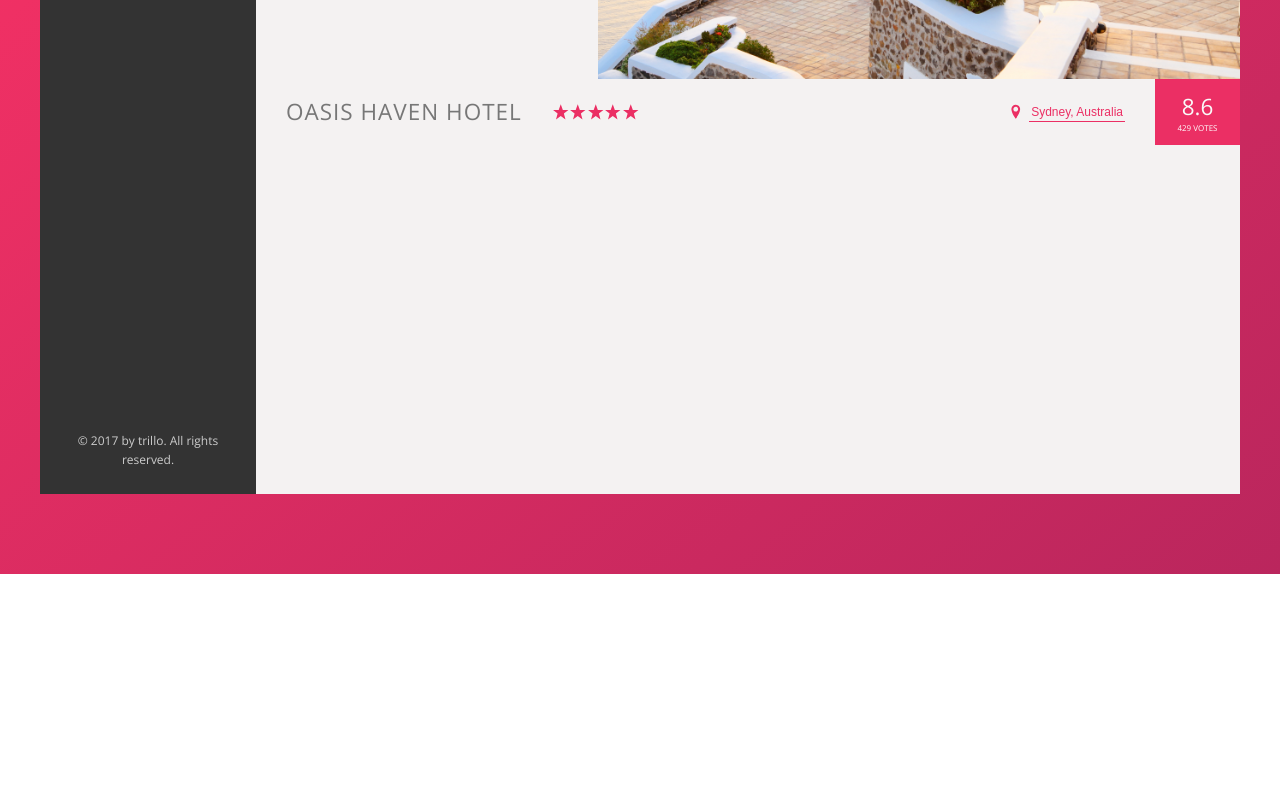
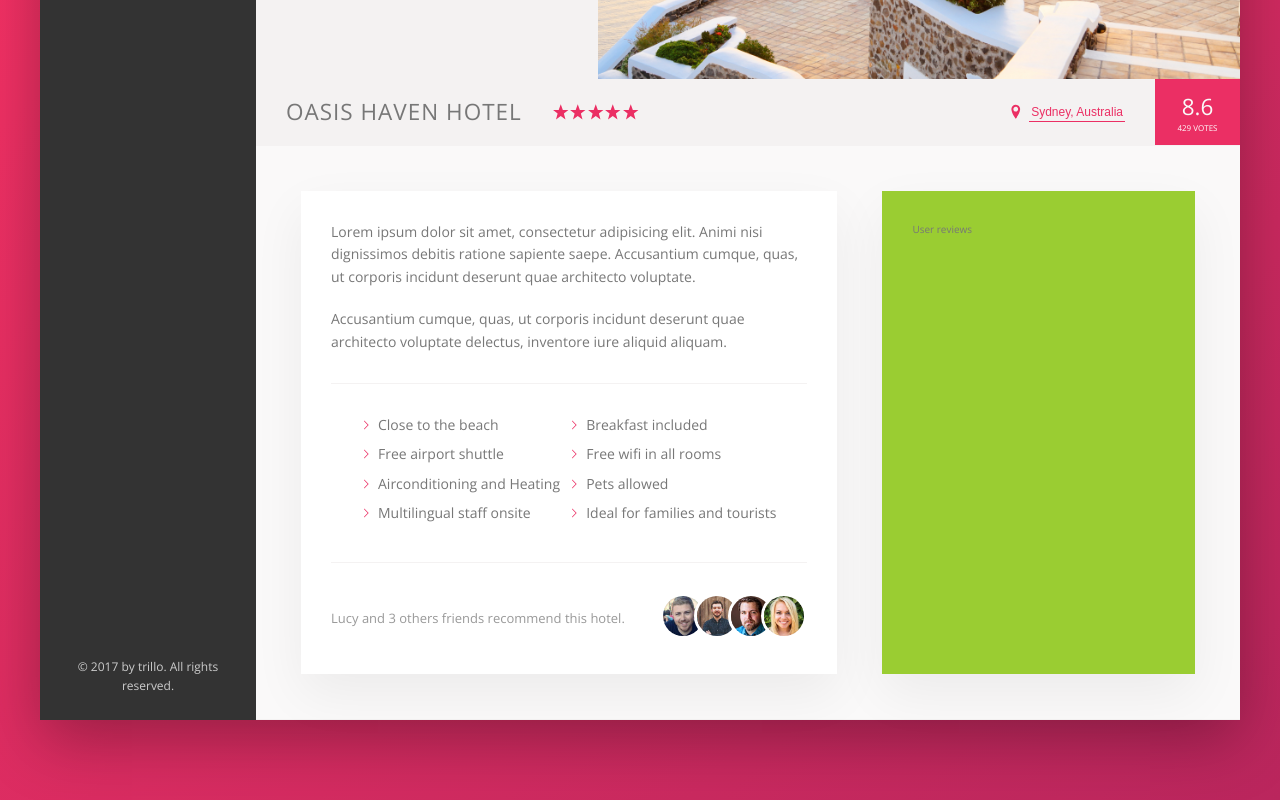
Before and after one commit to afide26/Trillo, a website: page index.html in a window 1280 px wide. Shown: the part 456-1256 px from the top of the page. Before the commit the page ends 1030 px from the top, so only its background shows below. Drawn offline with nearby package versions, Linux system fonts and the light colour scheme.

Commit message:
Finish description section of detail

```diff
--- a/index.html
+++ b/index.html
@@ -88,6 +88,7 @@
 
             <!-- Hotel View Section -->
             <main class="hotel-view">
+              <!-- GALLERY -->
               <div class="gallery">
                 <figure class="gallery__item">
                   <img src="img/hotel-1.jpg" alt="Photo of hotel 1" class="gallery__photo">
@@ -100,6 +101,7 @@
                 </figure>
               </div>
 
+              <!-- HOTEL OVERVIEW -->
               <div class="overview">
                 <h1 class="overview__heading">Oasis Haven Hotel</h1>
                 <div class="overview__stars">
@@ -132,6 +134,47 @@
                    <div class="overview__rating--count">429 votes</div>
                  </div>
               </div>
+
+              <!-- DETAILS -->
+              <div class="detail">
+                <div class="description">
+                  <p class="paragraph">
+                      Lorem ipsum dolor sit amet, consectetur adipisicing elit. Animi nisi dignissimos debitis ratione sapiente saepe.
+                      Accusantium cumque, quas, ut corporis incidunt deserunt quae architecto voluptate.
+                  </p>
+                  <p class="paragraph">
+                      Accusantium cumque, quas, ut corporis incidunt deserunt quae architecto
+                      voluptate delectus, inventore iure aliquid aliquam.
+                  </p>
+
+                  <ul class="list">
+                    <li class="list__item">Close to the beach</li>
+                    <li class="list__item">Breakfast included</li>
+                    <li class="list__item">Free airport shuttle</li>
+                    <li class="list__item">Free wifi in all rooms</li>
+                    <li class="list__item">Airconditioning and Heating</li>
+                    <li class="list__item">Pets allowed</li>
+                    <li class="list__item">Multilingual staff onsite</li>
+                    <li class="list__item">Ideal for families and tourists</li>
+                  </ul>
+                  <div class="recommend">
+                    <p class="recommend__count">
+                      Lucy and 3 others friends recommend this hotel.
+                    </p>
+                    <div class="recommend__friends">
+                      <img src="img/user-3.jpg" alt="Friend 1" class="recommend__photo">
+                      <img src="img/user-4.jpg" alt="Friend 2" class="recommend__photo">
+                      <img src="img/user-5.jpg" alt="Friend 3" class="recommend__photo">
+                      <img src="img/user-6.jpg" alt="Friend 4" class="recommend__photo">
+                    </div>
+                  </div>
+                </div>
+
+                <div class="user-reviews">
+                  User reviews
+                </div>
+              </div>
+
             </main>
           </div>
         </div>
--- a/sass/_base.scss
+++ b/sass/_base.scss
@@ -15,7 +15,9 @@
   --color-grey-dark-2: #777;
   --color-grey-dark-3: #999;
 
-  --shadoww-dark: 0 2rem 6rem rgba(0,0,0,0.3);
+  --shadow-dark: 0 2rem 6rem rgba(0,0,0,0.3);
+  --shadow-light: 0 2rem 5rem rgba(0,0,0, 0.06);
+  --line: 1px solid var(--color-grey-light-2);
 }
 *,
 *::before,
--- a/sass/_component.scss
+++ b/sass/_component.scss
@@ -207,9 +207,8 @@
 ///////////////////////////
 /////OVERVIEW
 
-
 .overview {
-  border-bottom: 1px solid var(--color-grey-light-2);
+  border-bottom: var(--line);
   display: flex;
   align-items: center;
 
@@ -313,3 +312,75 @@
     box-shadow: none;
   }
 }
+
+///////////////////////////
+/////PARAGRAPH
+.paragraph {
+
+  &:not(:last-of-type){
+    margin-bottom: 2rem;
+  }
+}
+///////////////////////////
+/////LIST
+.list{
+  list-style: none;
+  margin: 3rem 0;
+  padding: 3rem;
+  border-top: var(--line);
+  border-bottom: var(--line);
+
+  display: flex;
+  flex-wrap: wrap;
+
+  &__item {
+    flex: 0 0 50%;
+    margin-bottom: .7rem;
+  }
+
+  &__item::before {
+    content:"";
+    display:inline-block;
+    height: 1rem;
+    width: 1rem;
+    margin-right: .7rem;
+
+    // Older browsers
+    // background-image: url(../img/chevron-thin-right.svg);
+    // background-size: cover;
+
+    // Newer browsers - masks
+    background-color: var(--color-primary);
+    -webkit-mask-image:url(../img/chevron-thin-right.svg);
+    -webkit-mask-size: cover;
+
+    mask-image:url(../img/chevron-thin-right.svg);
+    mask-size: cover;
+  }
+}
+///////////////////////////
+/////RECOMMENDATIONS
+.recommend {
+  font-size: 1.3rem;
+  color: var(--color-grey-dark-3);
+  display:flex;
+  align-items: center;
+
+  &__count {
+    margin-right: auto;
+  }
+
+  &__friends {
+
+  }
+  &__photo {
+    box-sizing: content-box;
+    height: 4rem;
+    width: 4rem;
+    border-radius: 50%;
+    border: 3px solid white;
+    &:not(:last-child){
+      margin-right: -1.55rem;
+    }
+  }
+}
--- a/sass/_layout.scss
+++ b/sass/_layout.scss
@@ -10,7 +10,7 @@
   font-size: 1.4rem;
   height: 7rem;
   background-color: #fff;
-  border-bottom: 1px solid var(--color-grey-light-2);
+  border-bottom: var(--border-bottom);
   display:flex;
   justify-content: space-between;
   align-items: center;
@@ -29,9 +29,28 @@
 }
 
 .hotel-view{
+  flex: 1;
+}
 
+.detail {
+  background-color: var(--color-grey-light-1);
+  border-bottom: var(--line);
+  display: flex;
+  padding: 4.5rem;
+}
+
+.description {
+  background-color: #fff;
+  box-shadow: var(--shadow-light);
+  font-size: 1.4rem;
+  flex: 0 0 60%;
+  margin-right: 4.5rem;
+  padding: 3rem;
+}
+
+.user-reviews{
+  background-color: yellowgreen;
+  box-shadow: var(--shadow-light);
   flex: 1;
-
-  //TESTING PURPOSES ONLY
-  height: 80rem;
+  padding: 3rem;
 }
```
Also changed, not shown: css/style.css.
